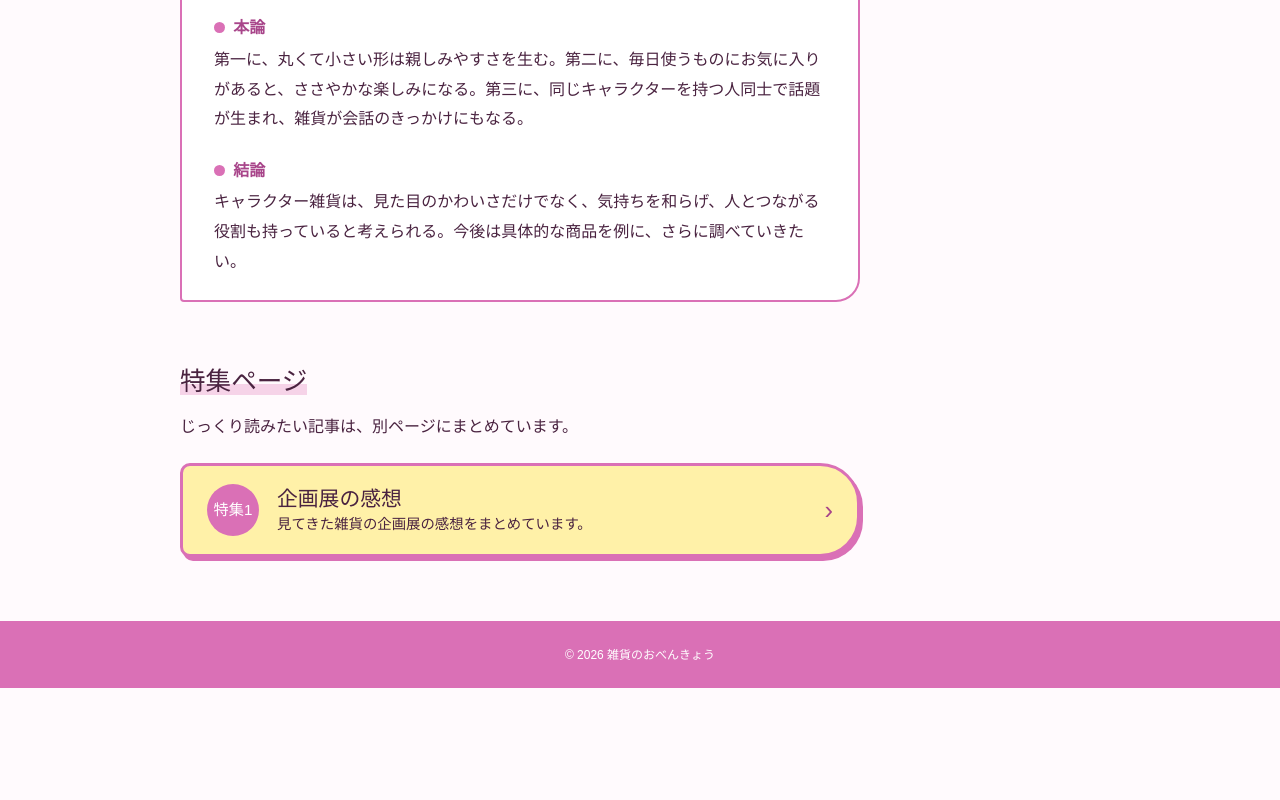
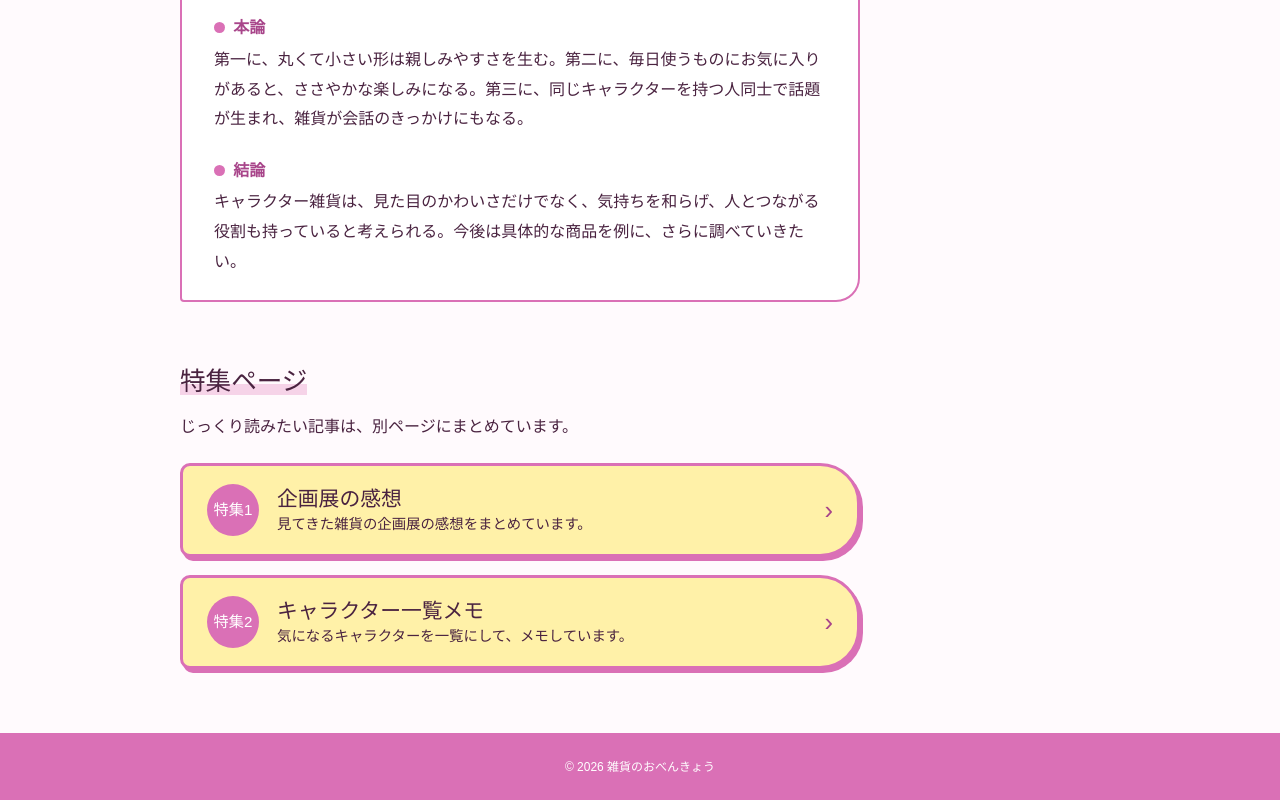
Before and after one commit to Azaleacreativeroom888/fan-zakka, a plain HTML site: page column.html in a window 1280 px wide. Shown: the part 1675-2475 px from the top of the page. Before the commit the page ends 2363 px from the top, so only its background shows below. Drawn offline with Linux system fonts and the light colour scheme; a web font is replaced by a local one.

Commit message:
Add feature link for character list memo
Added a new feature link for 'キャラクター一覧メモ' with a description.

```diff
--- a/column.html
+++ b/column.html
@@ -69,6 +69,7 @@ h2 span{background:linear-gradient(transparent 62%,var(--pink-pale) 62%)}
 /* 特集リンク */
 .feature{display:flex;align-items:center;gap:18px;max-width:680px;padding:18px 24px;background:var(--butter);border:3px solid var(--pink);border-radius:10px 40px 40px 10px;box-shadow:3px 4px 0 var(--pink);text-decoration:none}
 .feature:hover{background:var(--pink-pale)}
+.feature + .feature{margin-top:18px}
 .feature .no{flex:none;width:52px;height:52px;border-radius:50%;background:var(--pink);color:#fff;font-family:var(--font-head);display:grid;place-items:center;font-size:.95rem}
 .feature b{display:block;font-family:var(--font-head);font-weight:400;font-size:1.3rem;line-height:1.4}
 .feature small{display:block;font-size:.9rem;line-height:1.6}
@@ -164,6 +165,14 @@ footer{margin-top:56px;background:var(--pink);color:#fff;text-align:center;paddi
       </span>
       <span class="arrow" aria-hidden="true">›</span>
     </a>
+    <a class="feature" href="report2.html">
+      <span class="no" aria-hidden="true">特集2</span>
+      <span>
+        <b>キャラクター一覧メモ</b>
+        <small>気になるキャラクターを一覧にして、メモしています。</small>
+      </span>
+      <span class="arrow" aria-hidden="true">›</span>
+    </a>
   </section>
 
 </main>
```
